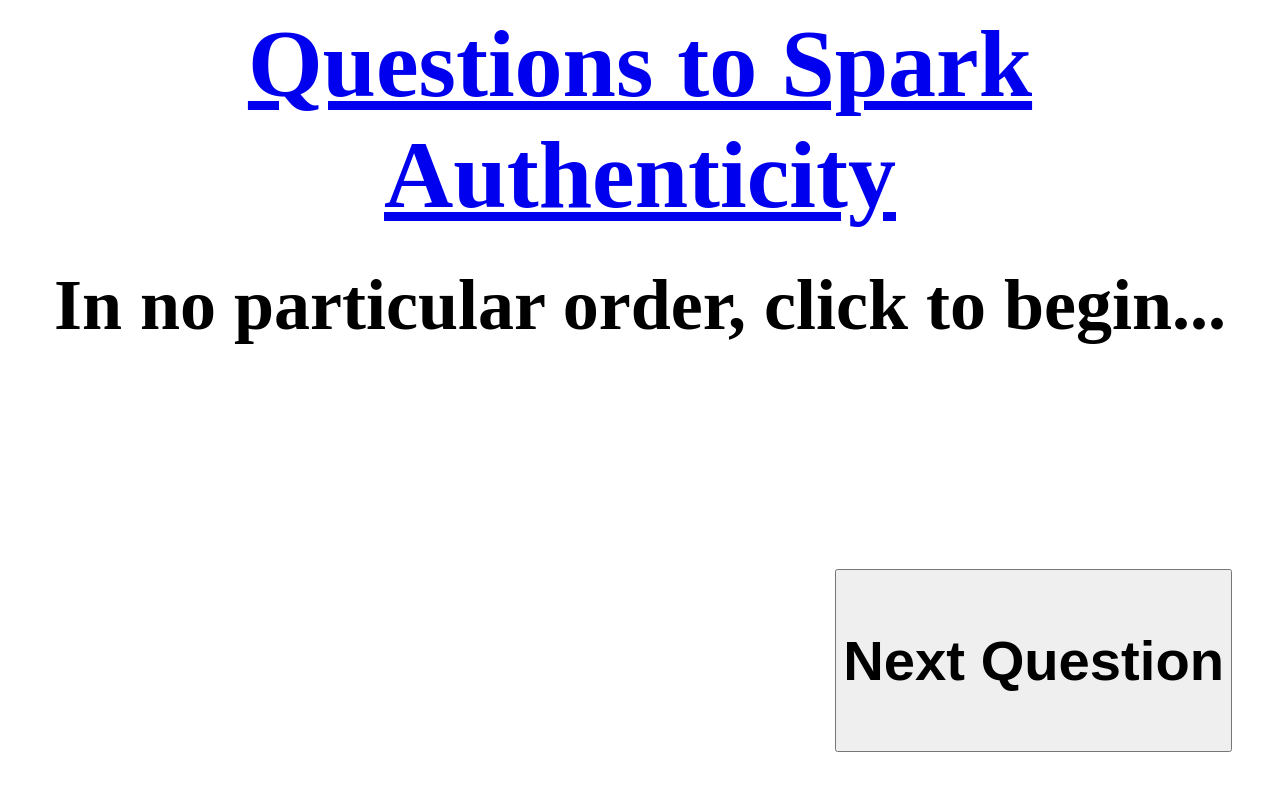
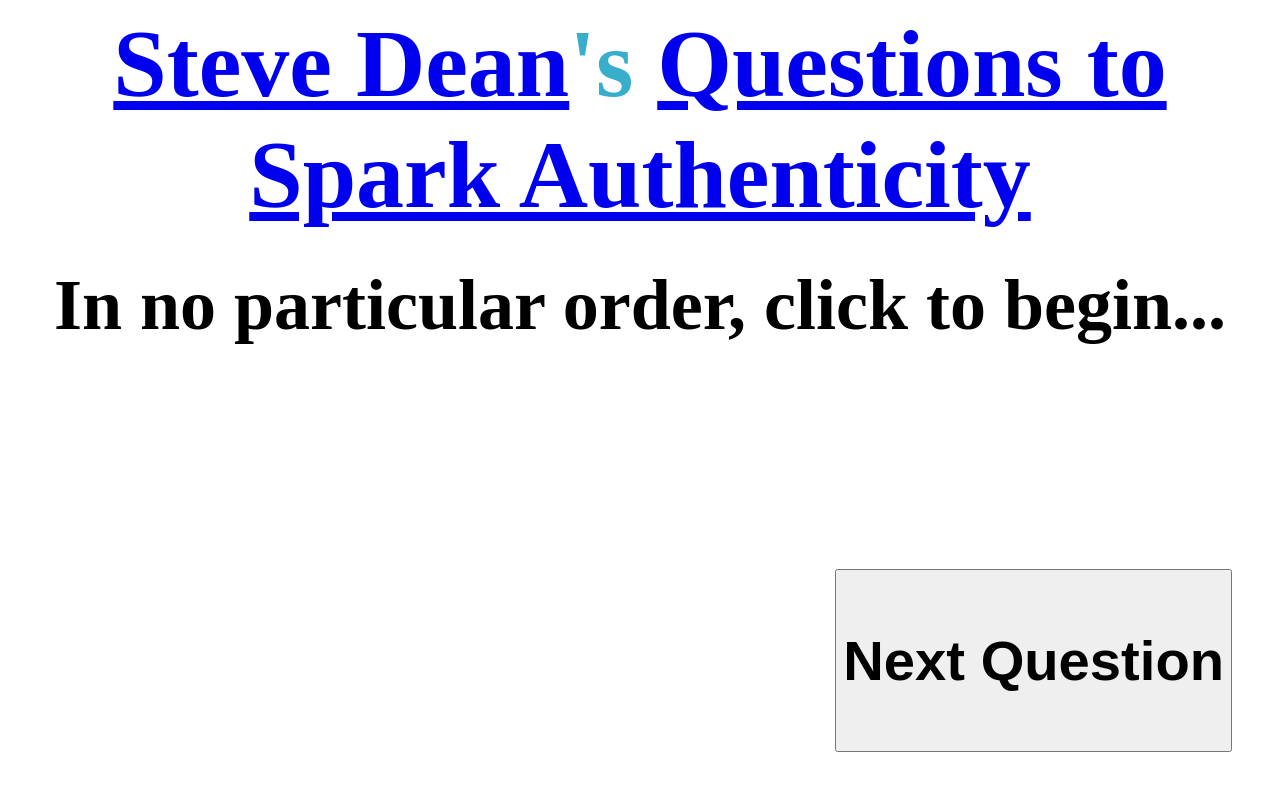
Before and after one commit to zencephalon/authenticity, a plain HTML site: page index.html in a window 1280 px wide. Drawn offline with nearby package versions, Linux system fonts and the light colour scheme.

Commit message:
Link to Steve

```diff
--- a/index.html
+++ b/index.html
@@ -122,7 +122,7 @@
     }
   </script>
   <body style="text-align: center; font-size: 3em;">
-    <h1 style="color: #36AECC; height: 2em;"><a href="https://medium.com/dating-meets-data/questions-to-spark-authenticity-bac0099f04a7">Questions to Spark Authenticity</a></h1>
+    <h1 style="color: #36AECC; height: 2em;"><a href="http://www.dateworking.com/">Steve Dean</a>'s <a href="https://medium.com/dating-meets-data/questions-to-spark-authenticity-bac0099f04a7">Questions to Spark Authenticity</a></h1>
     <h2 id="question-display">In no particular order, click to begin...</h2>
     <button id="next-question" onclick="nextQuestion()" style="font-size: 1em; position: absolute; bottom: 1em; right: 1em;"><h3>Next Question</h3></button>
   </body>
```
